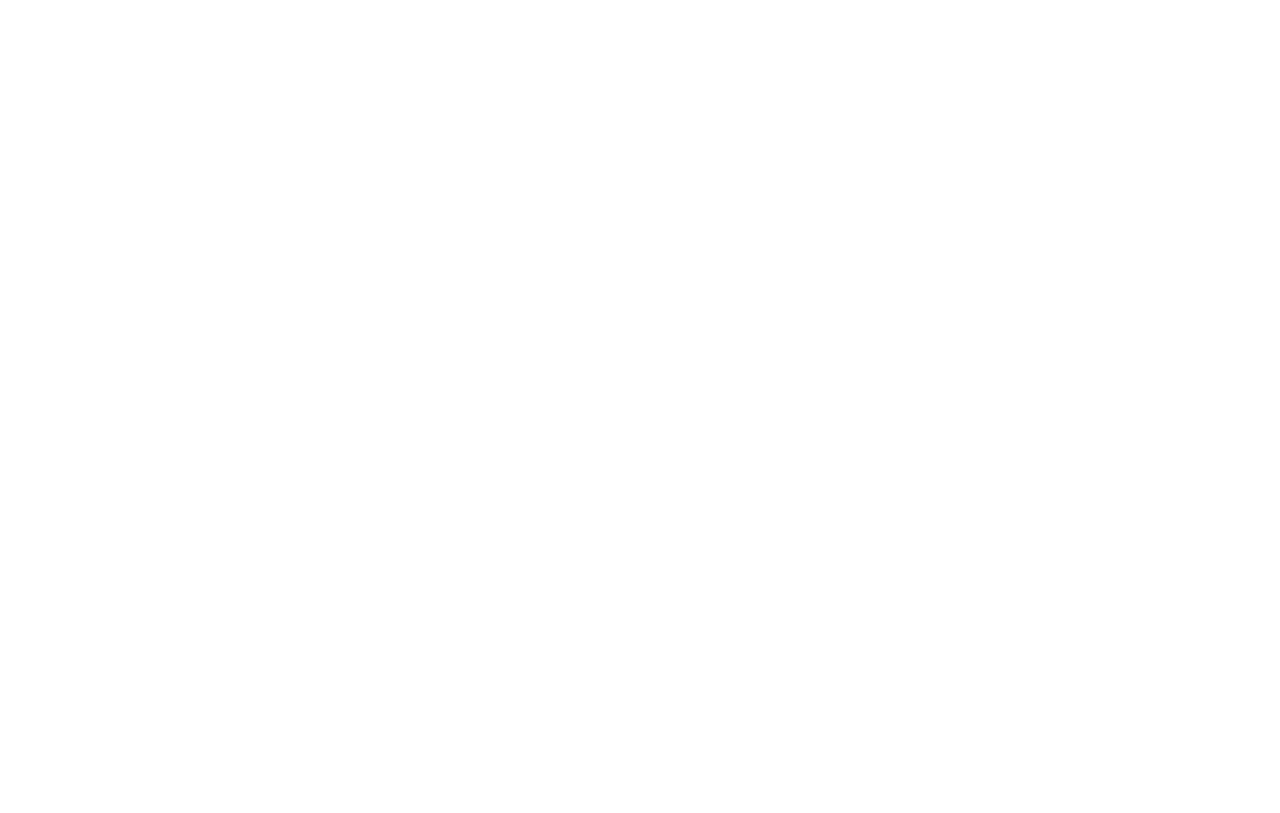
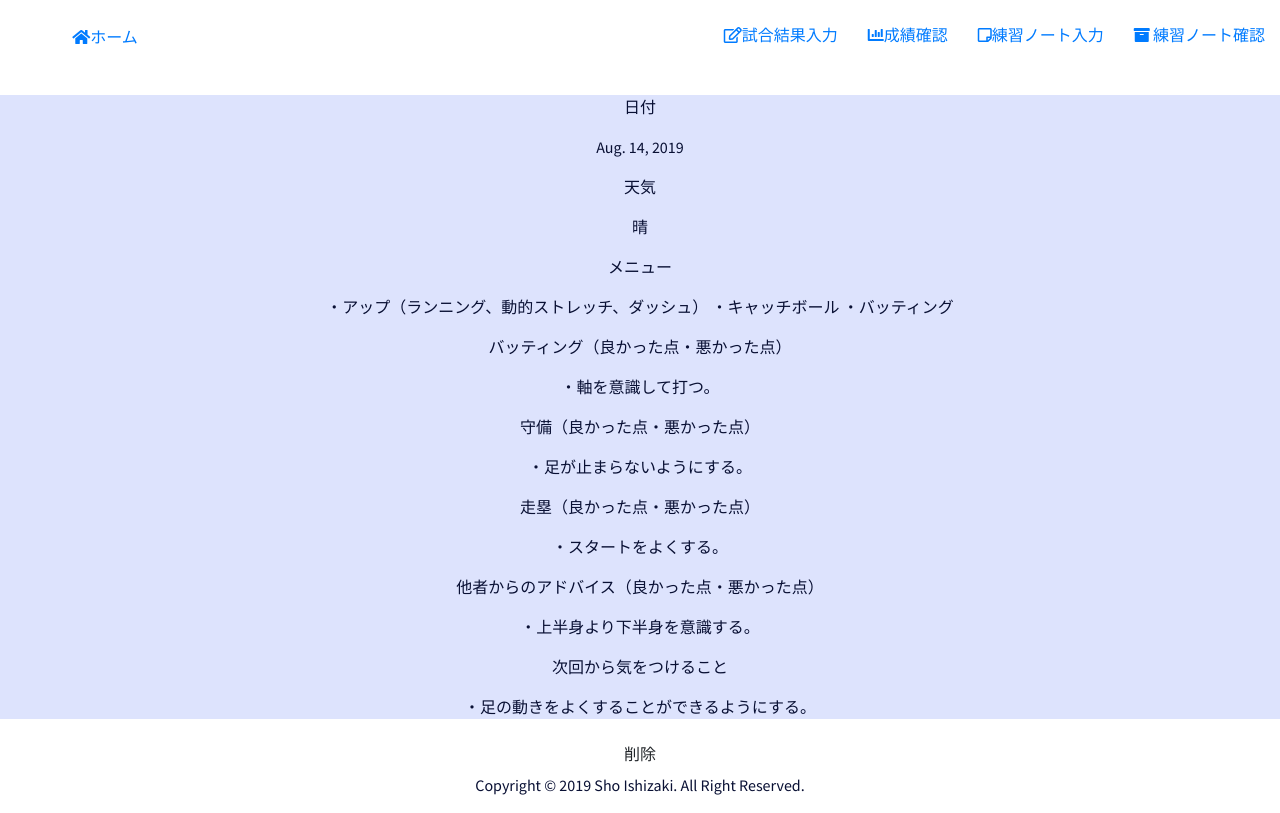
Before and after one commit to shoishizaki/baseball_game_and_practice_notes_web_app, a Django app: page /confirm_deletion_practice_note/1 in a window 1280 px wide. Before the commit the page is empty. Run offline with Django 3.2, Linux system fonts and the light colour scheme; data comes from the database, SQL or seed files in the repository; some libraries are stand-ins or nearby versions.

Commit message:
Make practice_note_deletion_confirmation_page.html

```diff
--- a/templates/baseball_game_and_practice_notes/practice_note_deletion_confirmation_page.html
+++ b/templates/baseball_game_and_practice_notes/practice_note_deletion_confirmation_page.html
@@ -1,10 +1,27 @@
-<!DOCTYPE html>
-<html lang="en">
-<head>
-    <meta charset="UTF-8">
-    <title>Title</title>
-</head>
-<body>
+{% extends "base.html" %}
+  {% block content %}
 
-</body>
-</html>
+      <section class="main-section">
+          <p>日付</p>
+          <p>{{ practice_note_data.date }}</p>
+          <p>天気</p>
+          <p>{{ practice_note_data.weather }}</p>
+          <p>メニュー</p>
+          <p>{{ practice_note_data.practice_menu }}</p>
+          <p>バッティング（良かった点・悪かった点）</p>
+          <p>{{ practice_note_data.batting }}</p>
+          <p>守備（良かった点・悪かった点）</p>
+          <p>{{ practice_note_data.defense }}</p>
+          <p>走塁（良かった点・悪かった点）</p>
+          <p>{{ practice_note_data.running }}</p>
+          <p>他者からのアドバイス（良かった点・悪かった点）</p>
+          <p>{{ practice_note_data.advice }}</p>
+          <p>次回から気をつけること</p>
+          <p>{{ practice_note_data.next_goal }}</p>
+      </section>
+
+      <form method="post" action="/delete_practice_note/{{ practice_note_data.id }}/">{% csrf_token %}
+        <button class="btn" type="submit" onclick='return confirm("本当に削除しますか？");'>削除</button>
+      </form>
+
+  {% endblock %}
```
